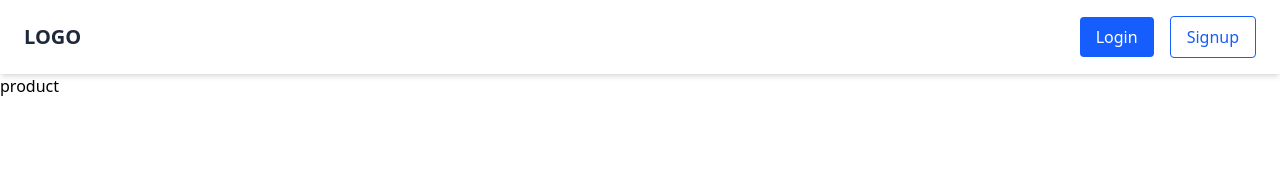
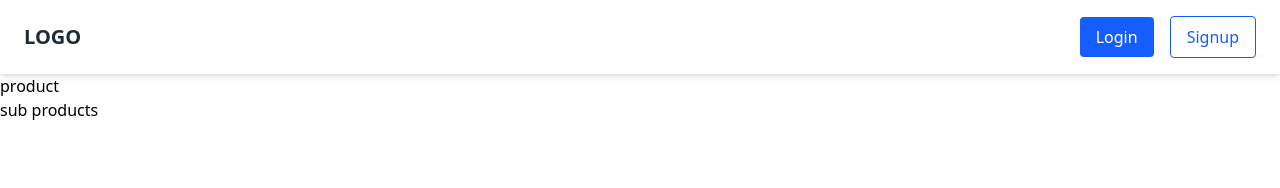
Before and after one commit to PRABHAT-BANKAI/E-commerce-001, a React (Vite) app: page /product in a window 1280 px wide. Shown: the top 188 px of the page. Built offline with nearby package versions, Linux system fonts and the light colour scheme.

Commit message:
prabhat-productPage

```diff
--- a/src/pages/ProductPage.jsx
+++ b/src/pages/ProductPage.jsx
@@ -8,6 +8,7 @@ const ProductPage = () => {
   return (
     <>
       <h1>product</h1>
+      <h2>sub products</h2>
     </>
   );
 };
```
